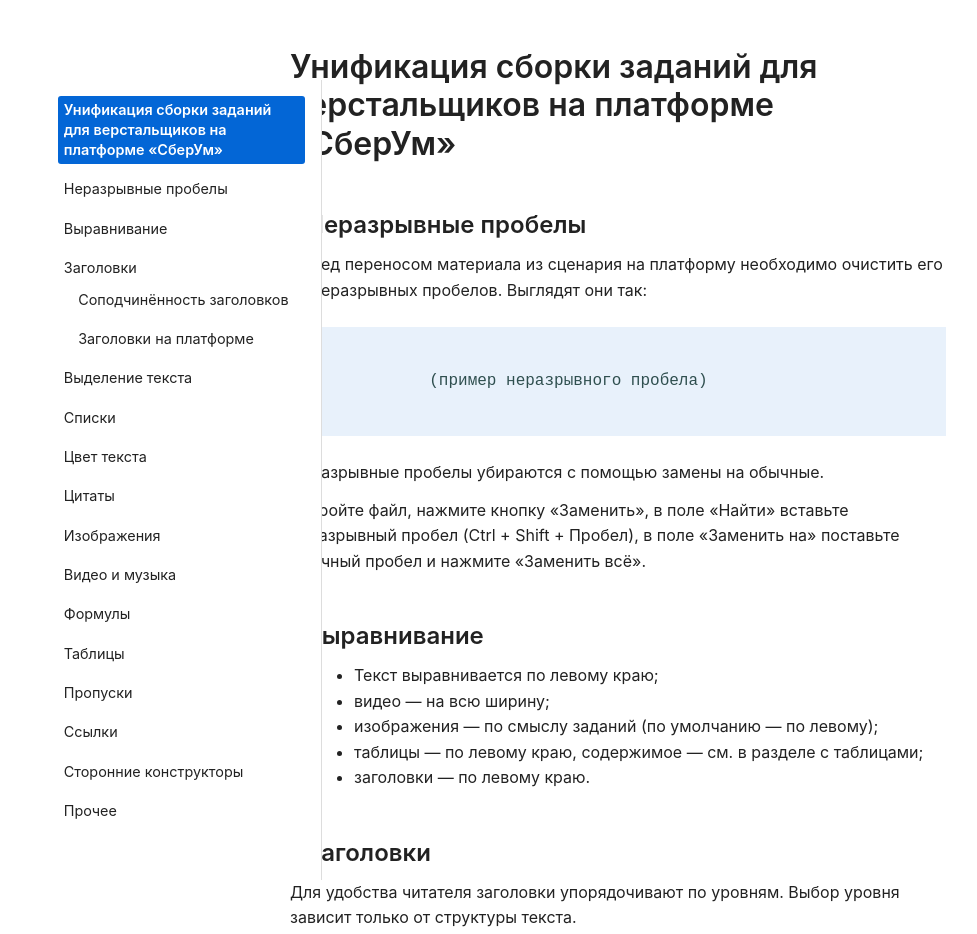
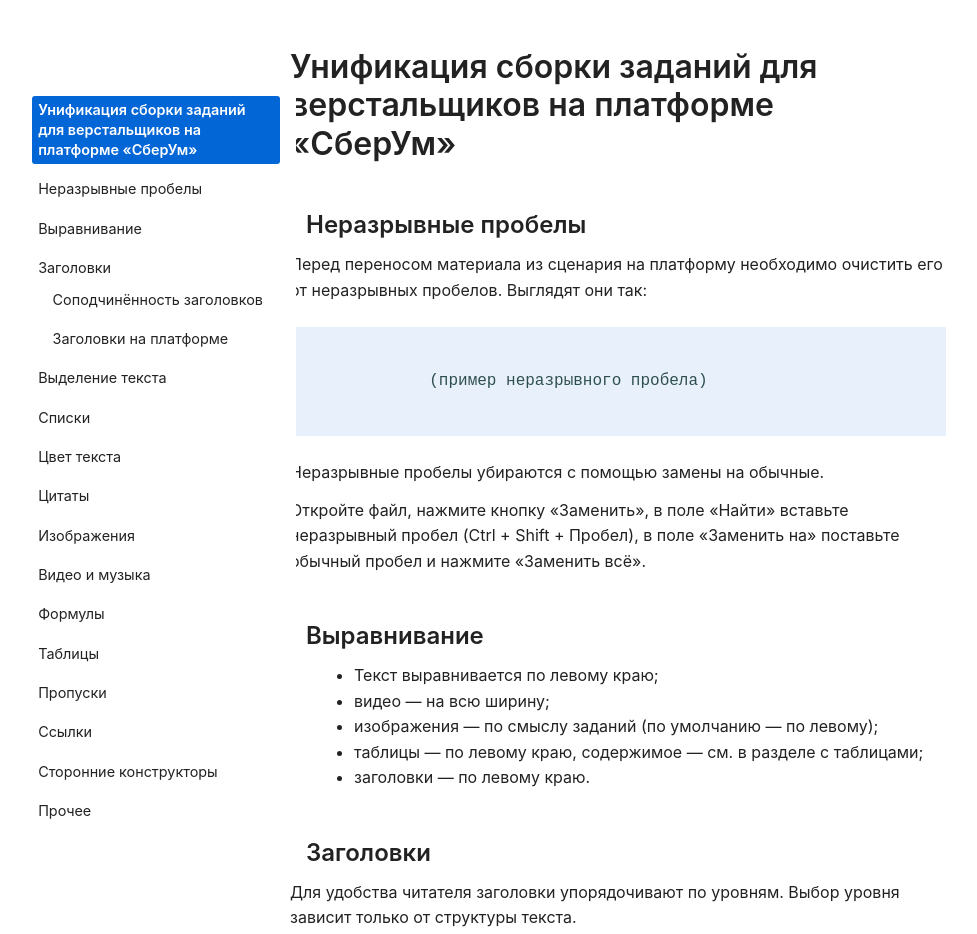
Before and after one commit to academicteamuser-eng/guides, a plain HTML site: page index.html in a window 1280 px wide. Shown: the top 934 px of the page, without its empty margins (22-999 px from the left). Drawn offline with Linux system fonts and the light colour scheme.

Commit message:
Update index.html

```diff
--- a/index.html
+++ b/index.html
@@ -188,12 +188,12 @@
     nav.main-nav {
   position: fixed;
   top: 10%;
-  left: 5%; /* Смещено слева */
+  left: 3%; /* Смещено слева */
   height: 100vh;
   width: 280px;
   overflow-y: auto;
   background: #fff; /* белый фон */
-  border-right: 1px solid #ddd; /* можно оставить или убрать */
+ /* border-right: 1px solid #ddd;*/ /* можно оставить или убрать */
   border-left: none; /* убираем если была */
   padding: 1rem 1rem 3rem;
   font-size: 0.9rem;
@@ -290,8 +290,8 @@
     /* Кнопка гамбургер */
     .drawer-toggle {
       position: fixed;
-  top: 5%;
-  left: 5%;
+  top: 3%;
+  left: 3%;
   width: 40px;
   height: 32px;
   cursor: pointer;
```
